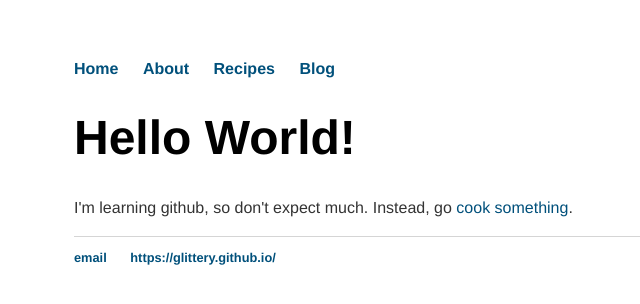
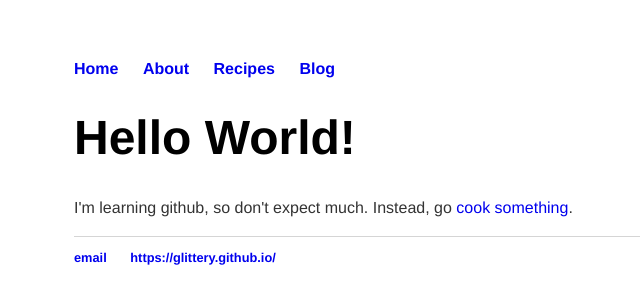
Before and after one commit to glittery/glittery.github.io, a Jekyll site: the page built from index.html, in a window 1280 px wide. Shown: the top 304 px of the page, without its empty margins (118-758 px from the left). Built offline with Jekyll 4.4.1, drawn with Linux system fonts in a browser that asks for light colours.

Commit message:
Update main.css

```diff
--- a/css/main.css
+++ b/css/main.css
@@ -18,7 +18,7 @@ nav ul li, footer ul li {
 a {
      font-family:'Helvetica', 'Arial', 'Sans-Serif';
     text-decoration: none;
-    color: #00507B;
+    color: 00507B;
 }
 a:hover {
     text-decoration: underline;
```
